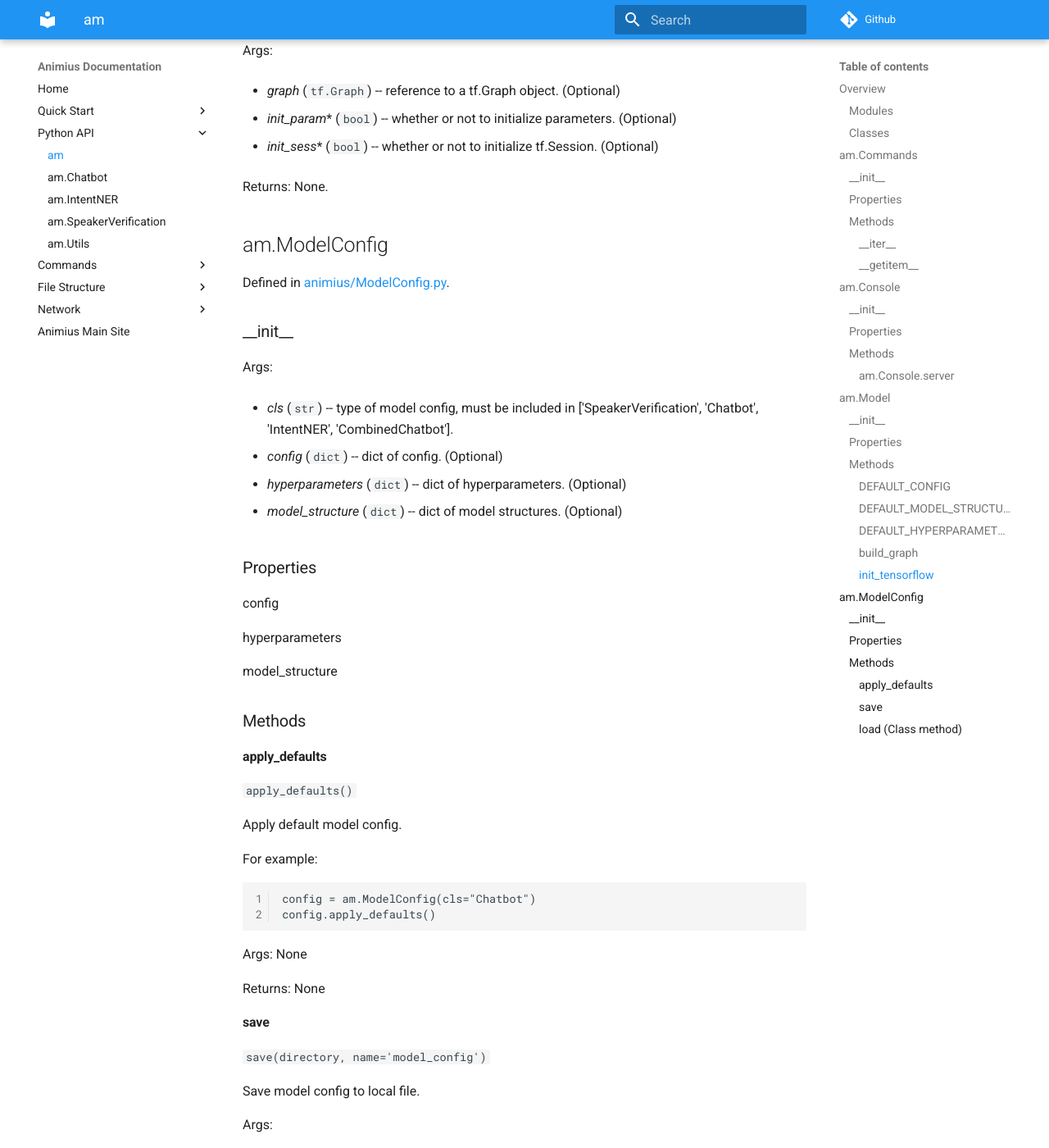
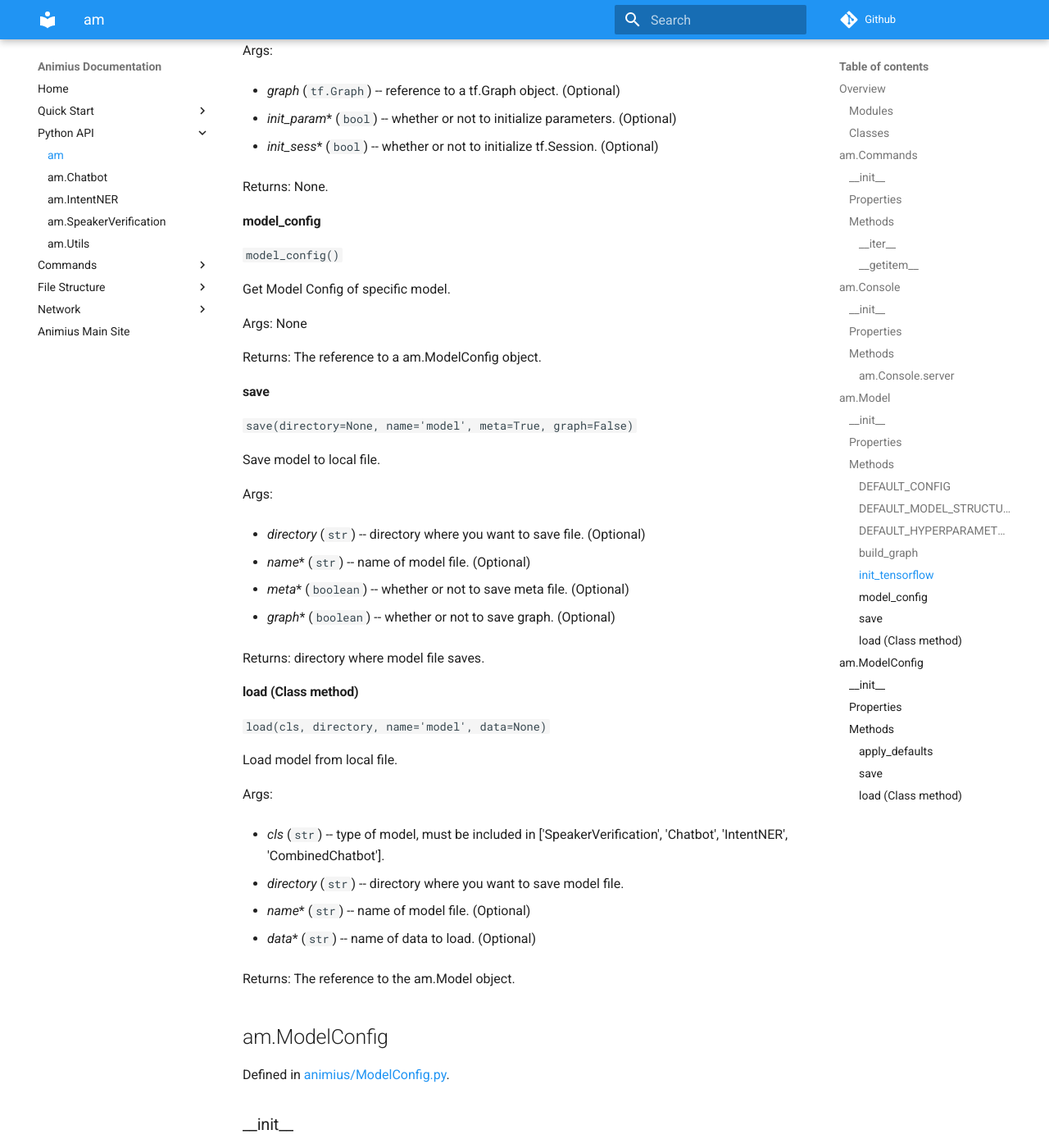
Before and after one commit to gundamMC/animius, an MkDocs documentation site: the page built from docs/python/am.md, in a window 1280 px wide and 1400 px high, scrolled down 4303 px. Shown: the whole window at 82% size. Built offline with MkDocs 1.6.1 and Material for MkDocs 9.7.7, drawn with Linux system fonts in a browser that asks for light colours; comment, search, counter and statistics services are not loaded.

Commit message:
Update am.Model doc.
Signed-off-by: xAsiimov <admin@xasiimov.com>

````diff
--- a/docs/python/am.md
+++ b/docs/python/am.md
@@ -193,11 +193,55 @@
 
 Returns: None.
 
+#### model_config
+
+```model_config()```
+
+Get Model Config of specific model.
+
+Args: None
+
+Returns: The reference to a am.ModelConfig object.
+
+#### save
+
+```save(directory=None, name='model', meta=True, graph=False)```
+
+Save model to local file.
+
+Args:
+
+* *directory* (```str```) -- directory where you want to save file. (Optional)
+
+* *name** (```str```) -- name of model file. (Optional)
+
+* *meta** (```boolean```) --  whether or not to save meta file. (Optional)
+
+* *graph** (```boolean```) --  whether or not to save graph. (Optional)
+
+Returns: directory where model file saves.
+
+#### load (Class method)
+
+```load(cls, directory, name='model',  data=None)```
+
+Load model from local file.
+
+Args:
+
+* *cls* (```str```) -- type of model, must be included in ['SpeakerVerification', 'Chatbot', 'IntentNER', 'CombinedChatbot'].
+
+* *directory* (```str```) -- directory where you want to save model file.
+
+* *name** (```str```) -- name of model file. (Optional)
+
+* *data** (```str```) -- name of data to load. (Optional)
+
+Returns: The reference to the am.Model object.
 
 ## am.ModelConfig
 
 Defined in [animius/ModelConfig.py](https://github.com/gundamMC/animius/blob/master/animius/ModelConfig.py).
-
 
 ### \_\_init\_\_
 
````
